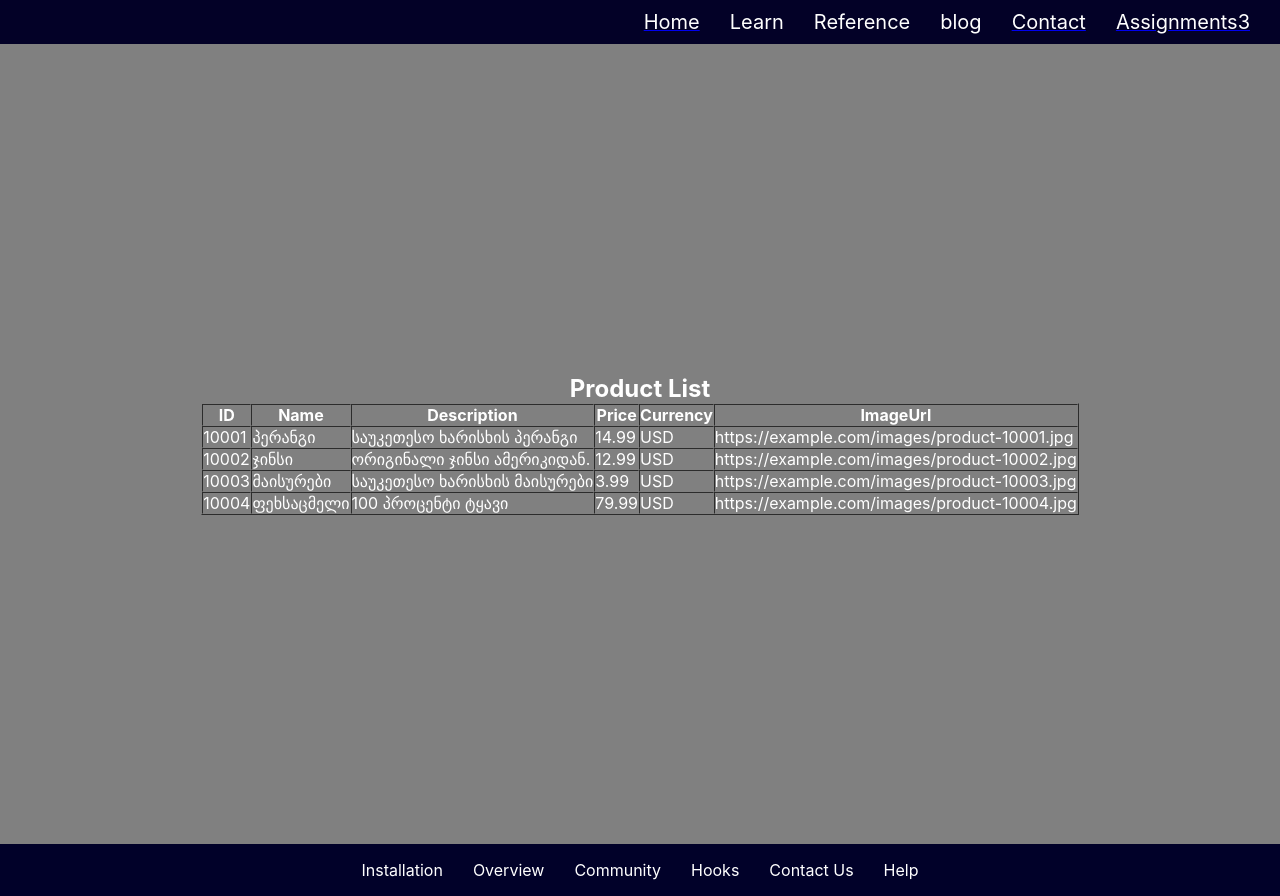
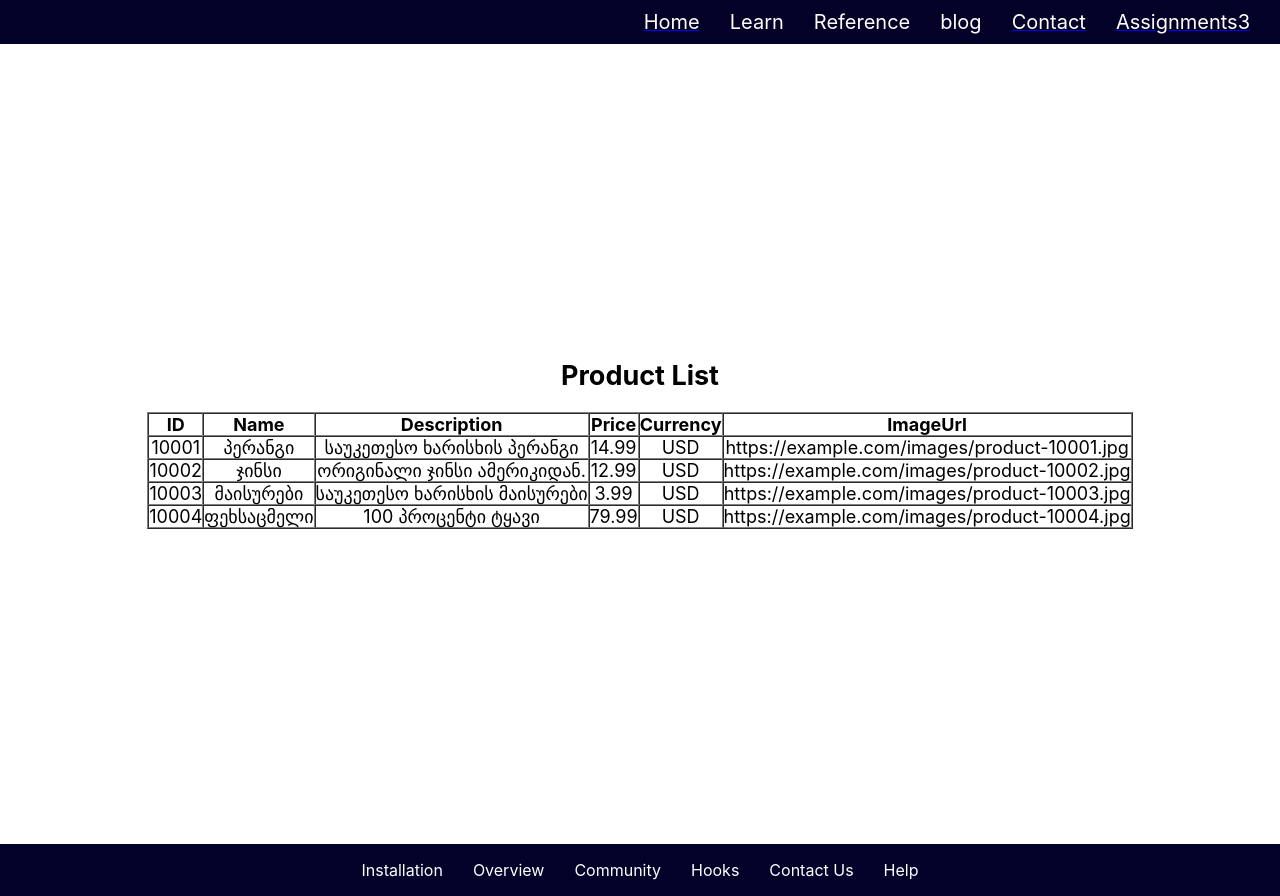
Before and after one commit to Nikoloz01/TBC_APP, a React (Create React App) app: page /Assignments3 in a window 1280 px wide. Built offline with nearby package versions, Linux system fonts and the light colour scheme.

Commit message:
Finish Assignments

```diff
--- a/src/components-3/ProductListAssignments.css
+++ b/src/components-3/ProductListAssignments.css
@@ -3,12 +3,15 @@
    justify-content: center;
    align-items: center;
    height: 100vh;
-   background:grey;
-   color: white;
+   background:white;
+   color:  black;
+   font-size: 18px;
+   text-align: center;
 
 
 }
 
 .assignmentsWrapper h2{
     text-align: center;
+    margin-bottom: 20px;
 };
```
